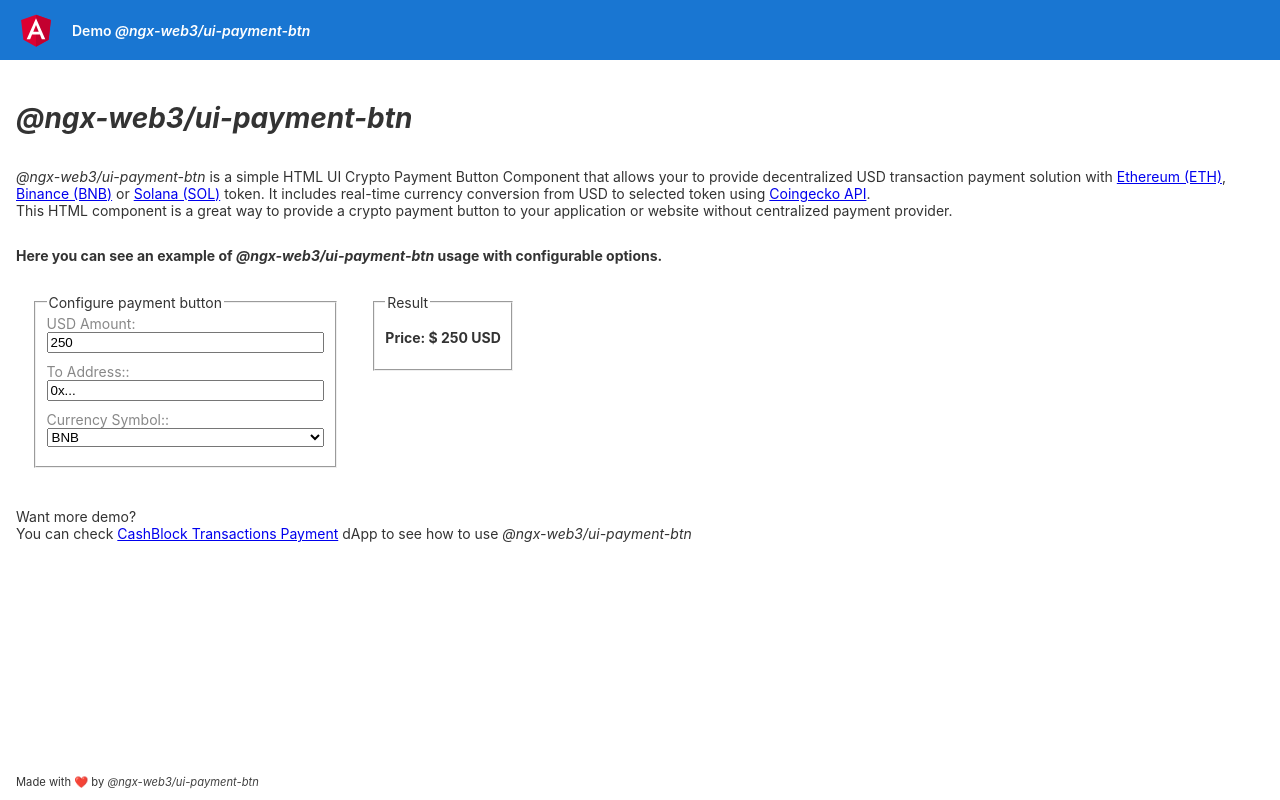
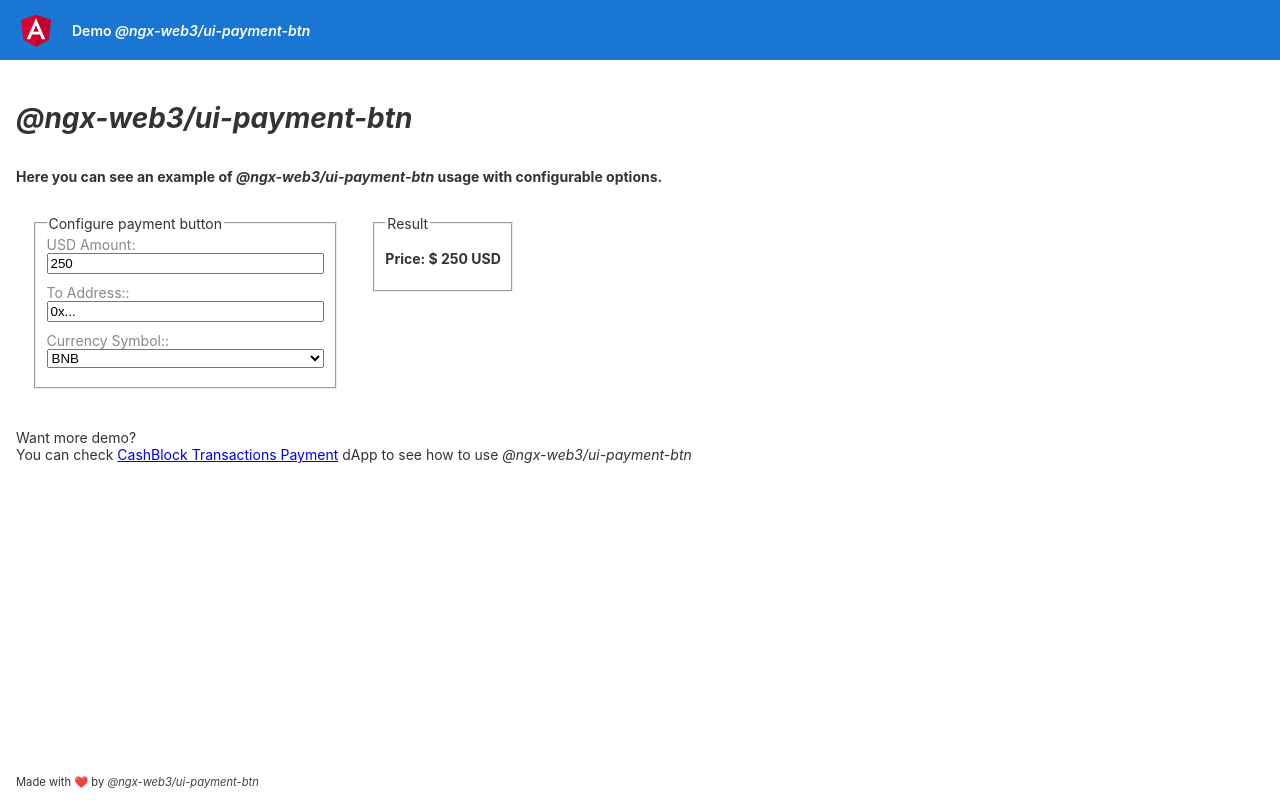
Before and after one commit to ngx-web3/payment-btn-angular-demo, an Angular app: page / in a window 1280 px wide. Built offline with nearby package versions, Linux system fonts and the light colour scheme.

Commit message:
docs: tpoo

```diff
--- a/src/app/demo-page/demo-page.component.html
+++ b/src/app/demo-page/demo-page.component.html
@@ -13,13 +13,6 @@
   <h1>
     <i>@ngx-web3/ui-payment-btn</i>
   </h1>
-
-  <p>
-    <i>@ngx-web3/ui-payment-btn</i> is a simple HTML UI Crypto Payment Button Component that allows your to provide decentralized USD transaction payment solution with <a href="https://ethereum.org/en/">Ethereum (ETH)</a>, <a href="https://www.binance.com/">Binance (BNB)</a> or <a href="https://solana.com/">Solana (SOL)</a> token.
-    It includes real-time currency conversion from USD to selected token using <a href="https://www.coingecko.com/en/api">Coingecko API</a>.
-    <br/>
-    This HTML component is a great way to provide a crypto payment button to your application or website without centralized payment provider.
-  </p>
 
   <p>
     <b>
```
